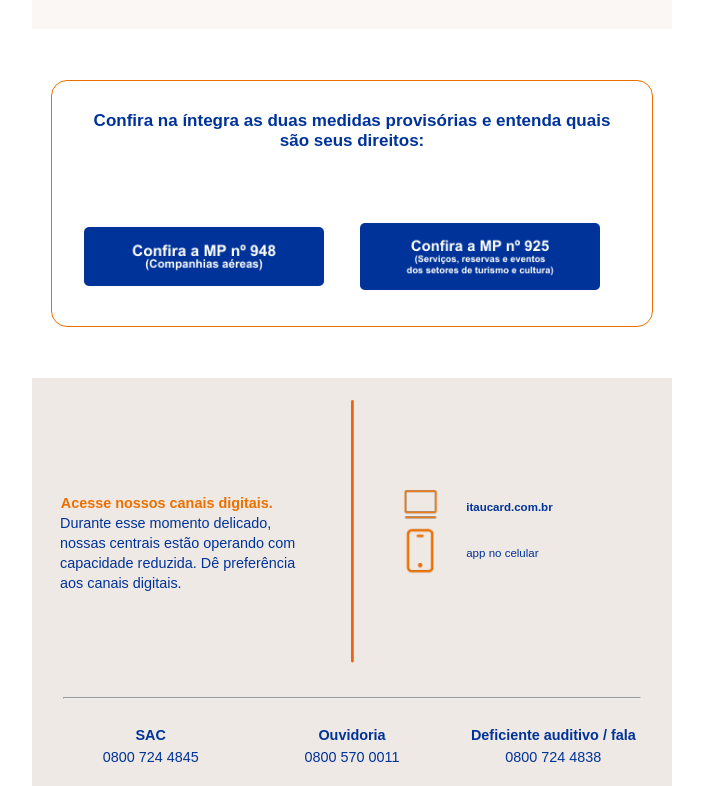
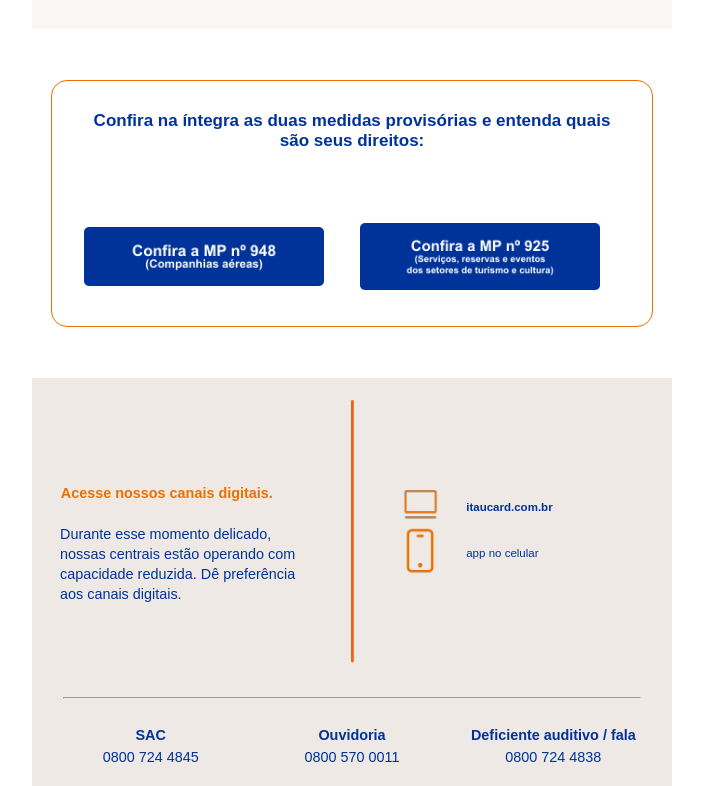
Before and after one commit to jennyffermorais/EmailMarketing, a plain HTML site: page index.html in a window 1280 px wide. Shown: the part 1290-2076 px from the top of the page, without its empty margins (288-991 px from the left). Drawn offline with Linux system fonts and the light colour scheme.

Commit message:
ajuste de paddings

```diff
--- a/index.html
+++ b/index.html
@@ -654,7 +654,7 @@
                         style="
                           font-weight: bold;
                           color: rgb(236, 112, 0);
-                          padding: 2em 0 0 2em;
+                          padding: 2em 0 1.5em 2em;
                         "
                       >
                         Acesse nossos canais digitais.
```
